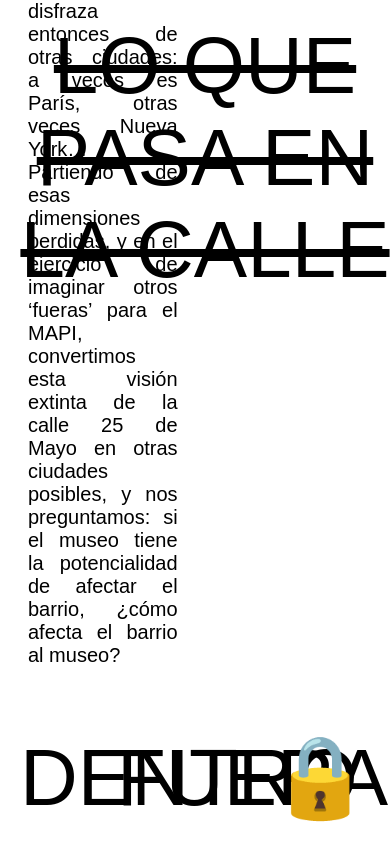
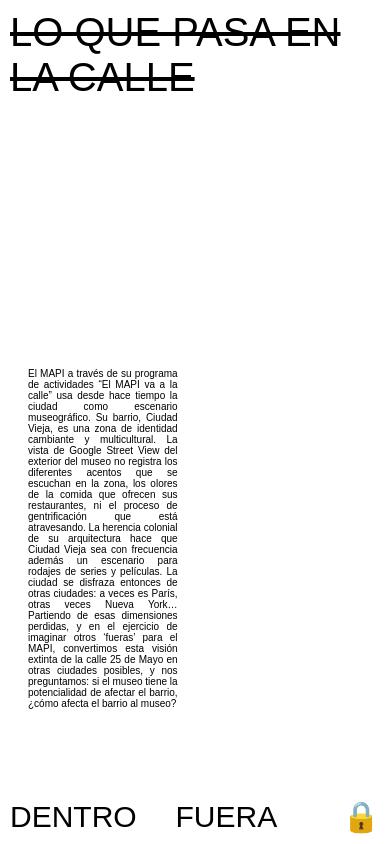
Before and after one commit to desmusea/lo-que-pasa-en-la-calle, a plain HTML site: page index.html in a window 390 px wide. Both pictures are taken after a click on the button "FUERA". Drawn offline with Linux system fonts and the light colour scheme; a script that the page names is missing.

Commit message:
Fix responsive and update dentro text

```diff
--- a/index.html
+++ b/index.html
@@ -154,7 +154,7 @@
       casitaButton.classList.remove('hidden')
       showBoxes()
       text.innerText = ''
-      text.innerText = 'El interior del MAPI nos habla de un devenir temporal, un relato histórico, social, identitario, que tuvo lugar en su espacio y que ha quedado súbitamente detenida en un presente pandémico, ocupado por la ausencia. O quizás cabe imaginar este museo vacío como un museo futuro, post-humano. En este juego de temporalidades especulativas, el interior del MAPI regresa a un pasado que pudo ser y nunca fue (su origen como establecimiento hidro-terápico) Y más atrás aún, regresa a un pasado que quizás fue: una selva precolombina que se abre paso a través de los muros, donde las piezas de las vitrinas conectan con su contexto originario, para regresar después al silencio inicial. '
+      text.innerText = 'El interior del MAPI nos habla de un devenir temporal, un relato histórico, social, identitario, que tuvo lugar en su espacio y que ha quedado súbitamente detenido en un presente pandémico, ocupado por la ausencia. O quizás cabe imaginar este museo vacío como un museo futuro, post-humano. En este juego de temporalidades especulativas, el interior del MAPI regresa a un pasado que pudo ser y nunca fue (su origen arquitectónico como establecimiento hidro-terápico) Y más atrás aún, regresa a un pasado que quizás fue: una selva precolombina que se abre paso a través de los muros, donde las piezas de las vitrinas conectan con su contexto originario, para regresar después al silencio inicial, lleno de interrogantes. '
       audioFuera.components.sound.stopSound();
       audioDentro.components.sound.playSound();
       dentro.setAttribute('src', './src/interior/1.jpg')
--- a/src/style.css
+++ b/src/style.css
@@ -104,3 +104,78 @@ body {
   color: none;
   background: none;
 }
+
+@media screen and (max-width: 992px) {
+  .box2 {
+    height: 15vh;
+  }
+
+  .text {
+    font-size: 20px;
+    margin-bottom: 15vh;
+  }
+
+  .button {
+    font-size: 60px;
+  }
+
+  .info {
+    top: 10px;
+    left: 10px;
+    font-size: 60px;
+    text-align: left;
+  }
+
+  .dentro {
+    bottom: 20px;
+    left: 10px;
+  }
+
+  .fuera {
+    bottom: 20px;
+    left: 40vw;
+  }
+
+  .casita {
+    bottom: 20px;
+    right: 10px;
+  }
+}
+
+/* On screens that are 600px or less, set the background color to olive */
+@media screen and (max-width: 600px) {
+  .box2 {
+    height: 15vh;
+  }
+
+  .text {
+    font-size: 10px;
+    margin-bottom: 15vh;
+  }
+
+  .button {
+    font-size: 30px;
+  }
+
+  .info {
+    top: 10px;
+    left: 10px;
+    font-size: 40px;
+    text-align: left;
+  }
+
+  .dentro {
+    bottom: 10px;
+    left: 10px;
+  }
+
+  .fuera {
+    bottom: 10px;
+    left: 45vw;
+  }
+
+  .casita {
+    bottom: 10px;
+    right: 10px;
+  }
+}
```
